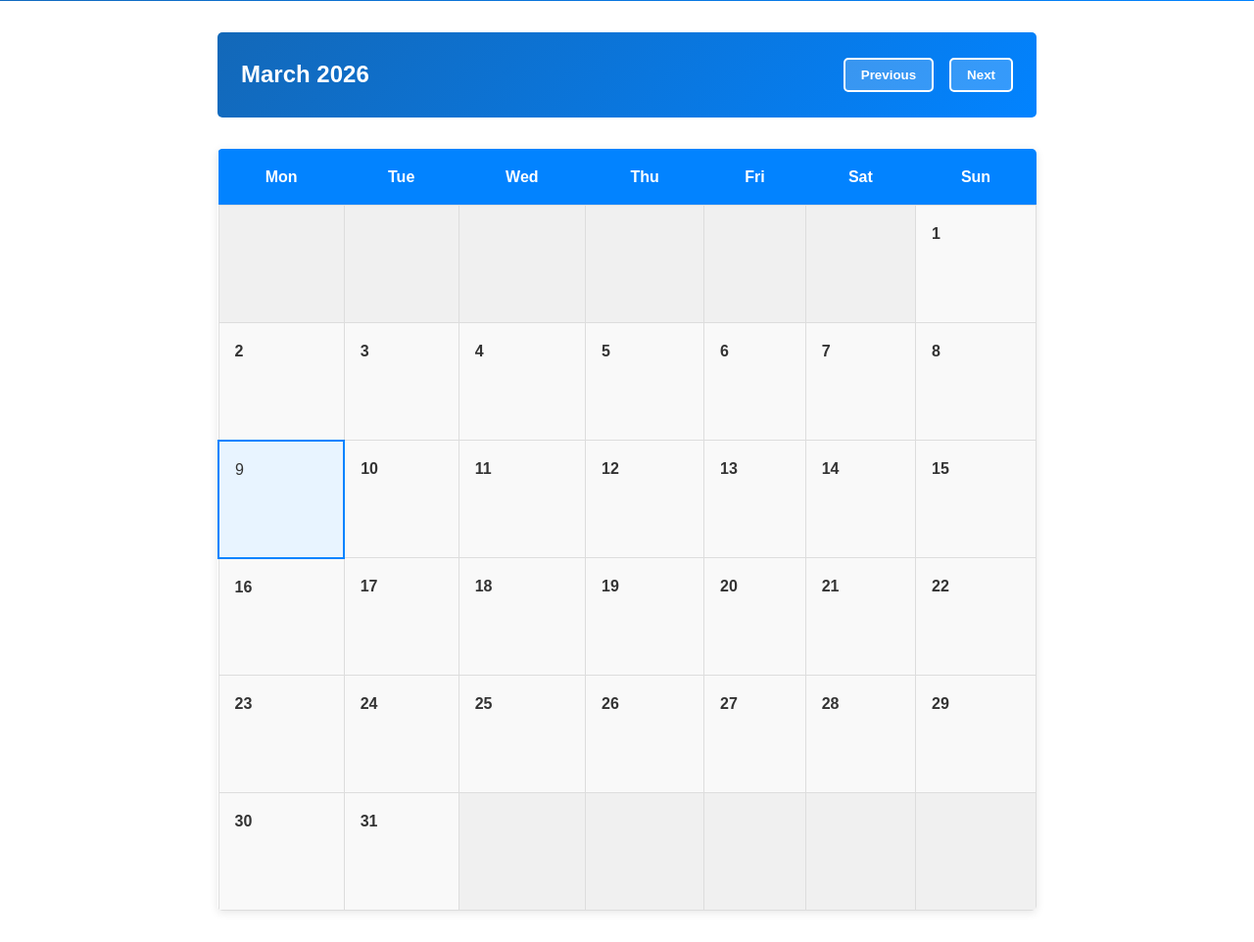
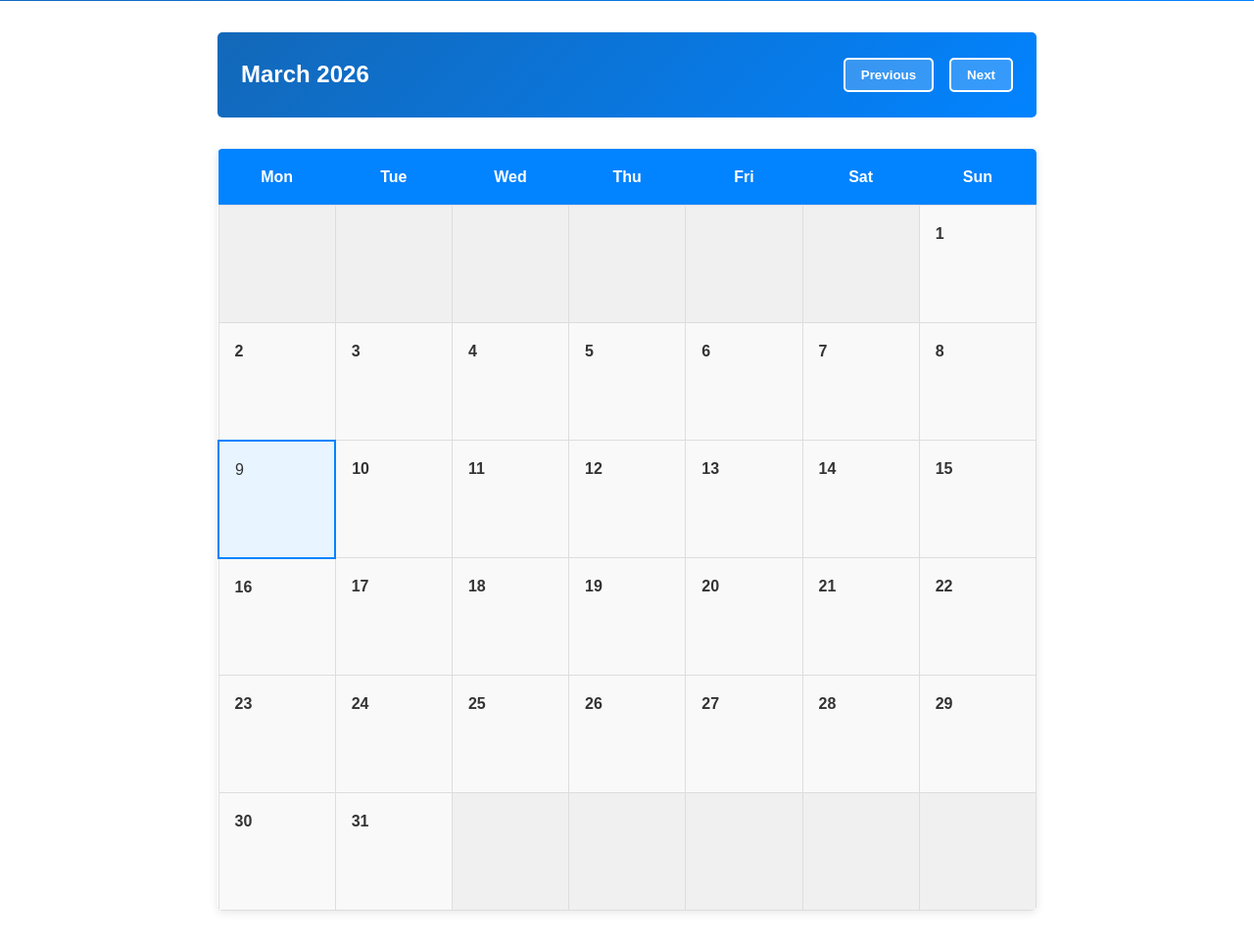
Before and after one commit to McGavGav/Project-ERASE-Website, a Django app: page /calendar/ in a window 1280 px wide. Shown: the part 226-1188 px from the top of the page at 98% size. Run offline with Django 5.2, Linux system fonts and the light colour scheme.

Commit message:
Organized the calendar table with even spacing.

```diff
--- a/code/ERASEwebsite/pages/templates/calendar.html
+++ b/code/ERASEwebsite/pages/templates/calendar.html
@@ -43,11 +43,19 @@
 
     .calendar-table {
         width: 100%;
+        table-layout: fixed;
         border-collapse: collapse;
         background: white;
         box-shadow: 0 2px 10px rgba(0, 0, 0, 0.1);
         border-radius: 5px;
         overflow: hidden;
+    }
+
+    .calendar-table th,
+    .calendar-table td {
+        width: 14.285%;
+        word-wrap: break-word;
+        overflow-wrap: break-word;
     }
 
     .calendar-table th {
```
